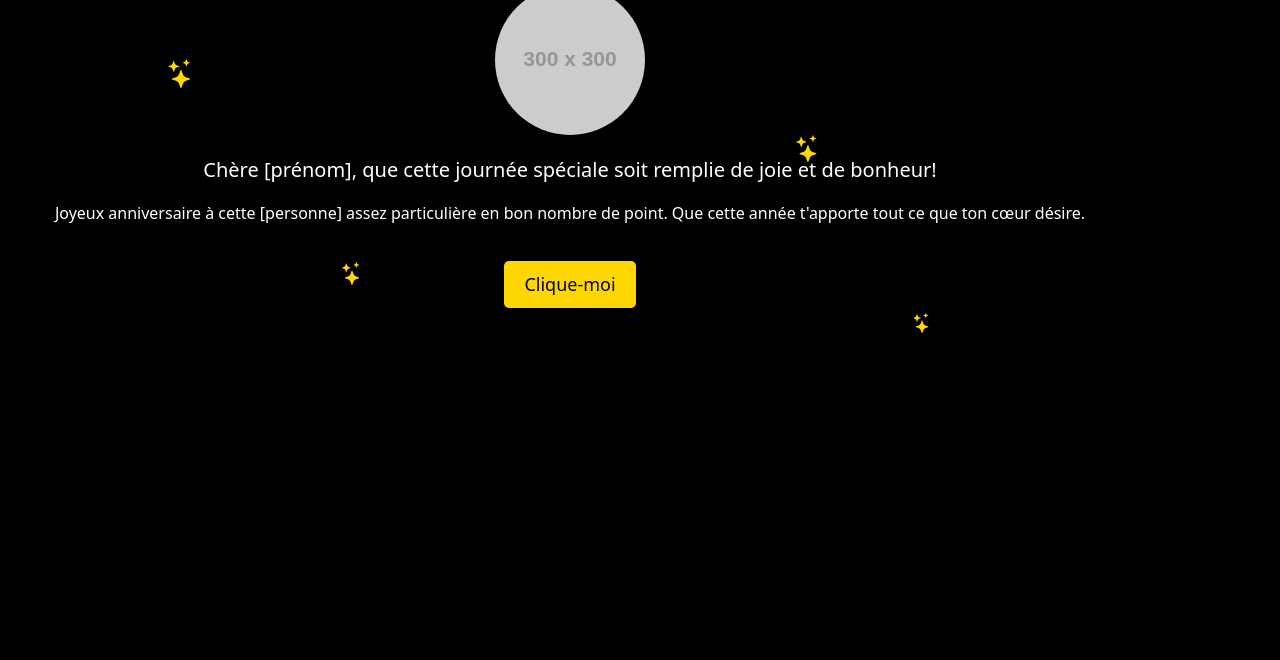
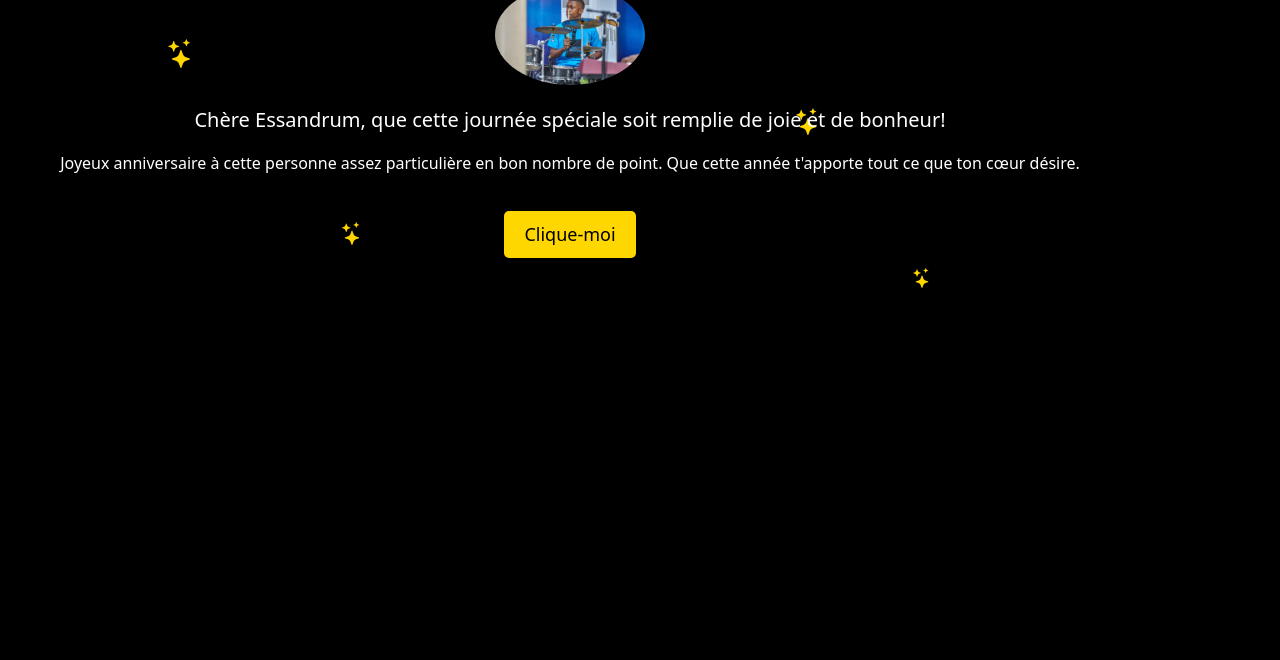
Before and after one commit to Soulyvan/HappyBirthday, a plain HTML site: page index.html in a window 1280 px wide. Shown: the part 140-800 px from the top of the page. Drawn offline with nearby package versions, Linux system fonts and the light colour scheme; placeholder pictures from the web are drawn by us.

Commit message:
Update index.html

```diff
--- a/index.html
+++ b/index.html
@@ -109,13 +109,14 @@
         <i class="bi bi-stars star-absolute"></i>
         <i class="bi bi-stars star-absolute"></i>
 
+        <!-- https://via.placeholder.com/300x300 -->
         <h1 class="display-4">Joyeux Anniversaire !</h1>
-        <img src="https://via.placeholder.com/300x300" id="photo" width="150" height="250" alt="Photo par défaut">
+        <img src="phapha.jpg" id="photo" width="150" height="250" alt="Photo par défaut">
         <p class="lead" id="birthdayMessage">
-            Chère [prénom], que cette journée spéciale soit remplie de joie et de bonheur!
+            Chère Essandrum, que cette journée spéciale soit remplie de joie et de bonheur!
         </p>
         <p id="additionalText">
-            Joyeux anniversaire à cette [personne] assez particulière en bon nombre de point.
+            Joyeux anniversaire à cette personne assez particulière en bon nombre de point.
             Que cette année t'apporte tout ce que ton cœur désire.
         </p>
 
@@ -129,7 +130,7 @@
         // Fonction appelée lors du clic sur le bouton
         function maFonction() {
             // Utilise l'API Text-to-Speech pour lire le message
-            var message = "C'est un de texte de joyeux anniversaire. A modifier comme tu veux.";
+            var message = "Hooooooo yeeaaaaaahhh, dansa ma baby, yeeeeaaaaaahhhh. Ma dzo wa, le feu le feu le feu.";
 
             // Crée une instance de l'objet SpeechSynthesisUtterance
             var utterance = new SpeechSynthesisUtterance(message);
```
